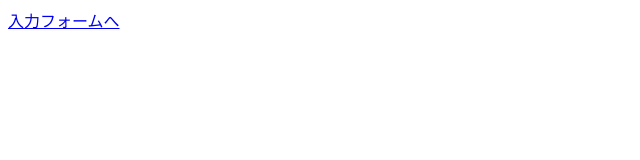
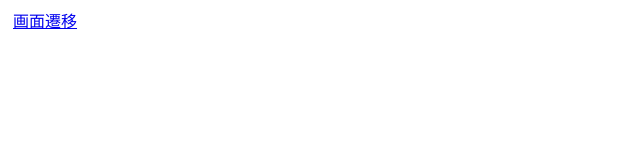
Before and after one commit to nishiyu0919/conflict-test, a plain HTML site: page index.html in a window 1280 px wide. Shown: the full height of the page, 0-640 px from the left. Drawn offline with Linux system fonts and the light colour scheme.

Commit message:
index.htmlに追記

```diff
--- a/index.html
+++ b/index.html
@@ -1,6 +1,15 @@
 <!doctype html>
 <html lang="ja">
-	<body>
-	 <a href="form.html">入力フォームへ</a><br>
-	</body>
+        <head>
+                <style>
+                a{
+                        boder: solid gray 3px;
+                        padding: 5px;
+                 }
+                </style>
+        </head>
+
+        <body>
+         <a href="form.html">画面遷移</a><br>
+        </body>
 </html>
```
